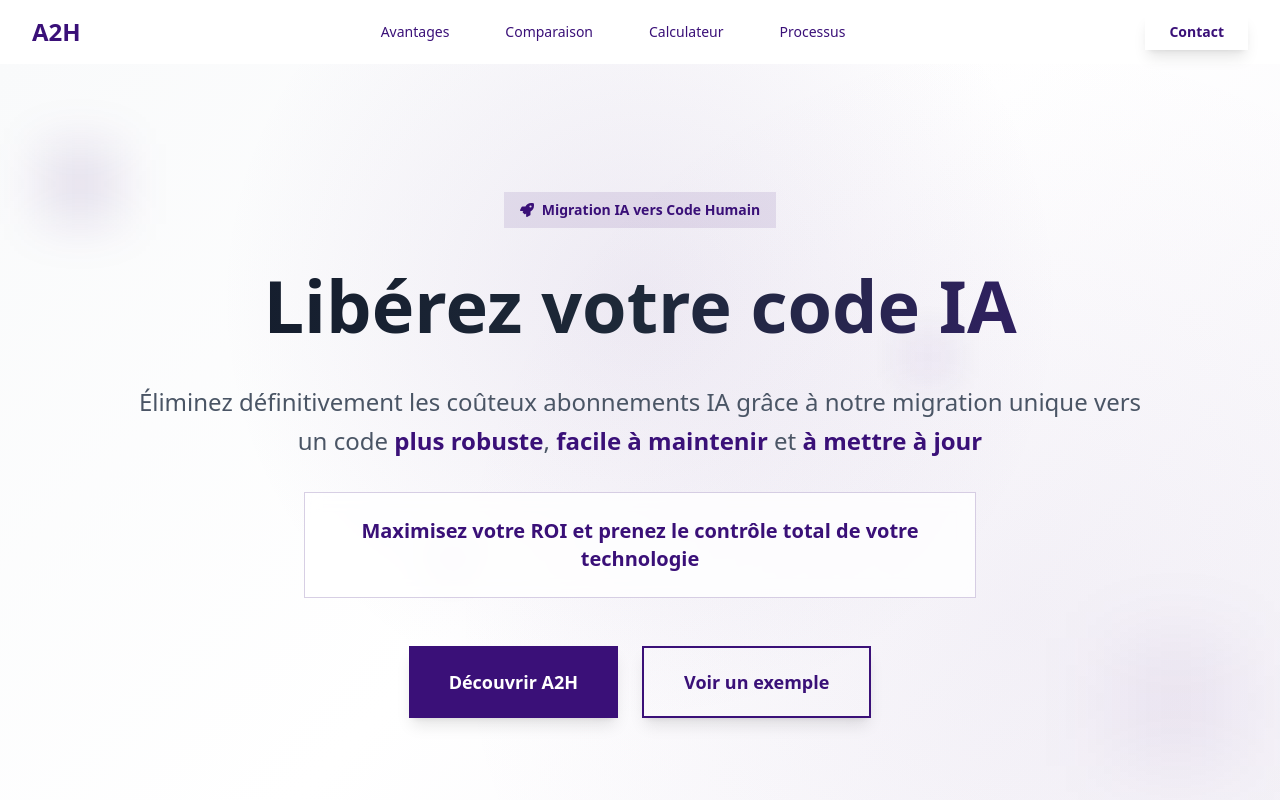
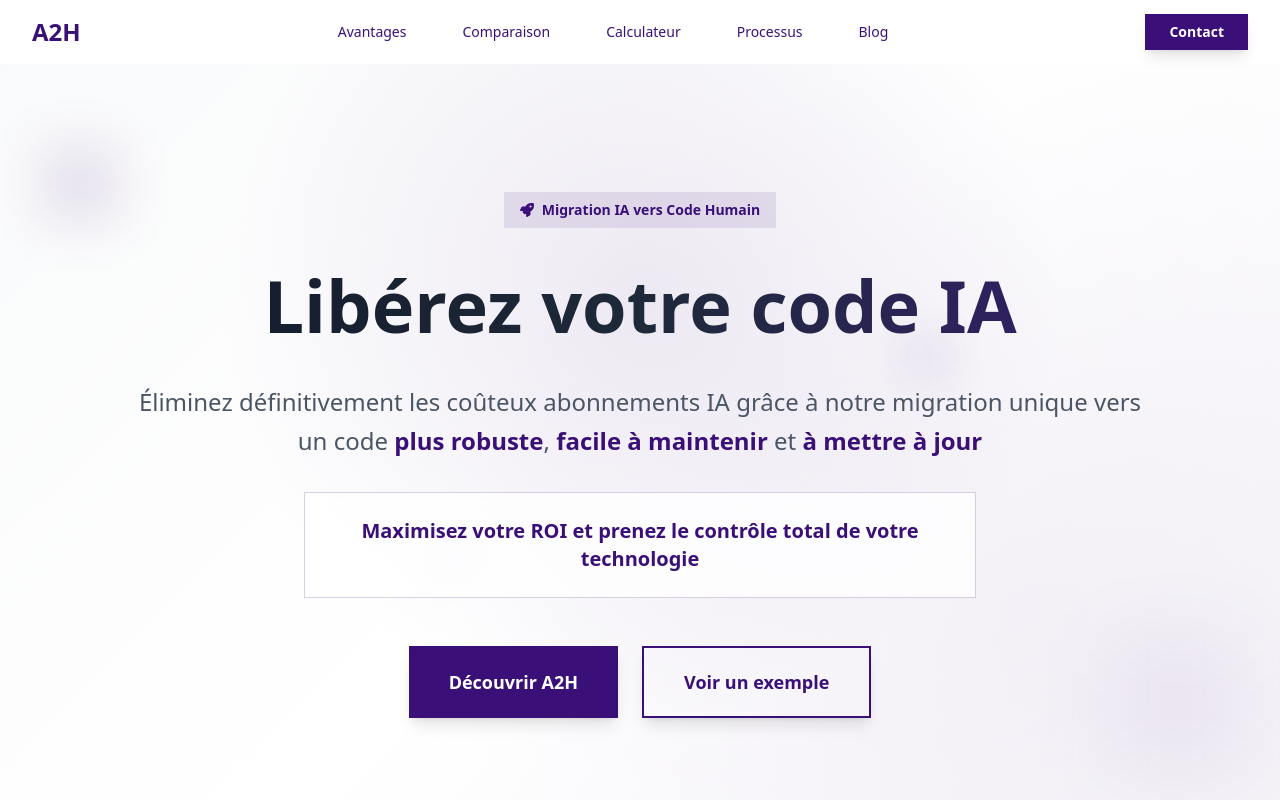
Before and after one commit to AI2HU/lp, a Next.js app: page / in a window 1280 px wide. Shown: the top 800 px of the page. Built offline with nearby package versions, Linux system fonts and the light colour scheme.

Commit message:
Updates Nav styles

```diff
--- a/src/component/Nav.tsx
+++ b/src/component/Nav.tsx
@@ -1,6 +1,7 @@
 "use client";
 
 import { useState, useEffect, useMemo } from "react";
+import Link from "next/link";
 
 export function Nav() {
   const [isMenuOpen, setIsMenuOpen] = useState(false);
@@ -13,6 +14,8 @@ export function Nav() {
     { id: "pricing-calculator", label: "Calculateur" },
     { id: "process", label: "Processus" }
   ], []);
+
+  const blogItem = { href: "/blog", label: "Blog" };
 
   useEffect(() => {
     const handleScroll = () => {
@@ -78,6 +81,12 @@ export function Nav() {
                   {item.label}
                 </button>
               ))}
+              <Link
+                href={blogItem.href}
+                className="px-4 py-2 text-sm font-medium transition-all duration-300 text-accent hover:bg-accent/5"
+              >
+                {blogItem.label}
+              </Link>
             </div>
           </div>
 
@@ -85,11 +94,7 @@ export function Nav() {
           <div className="hidden md:block">
             <button
               onClick={() => scrollToSection("contact")}
-              className={`px-6 py-2 text-sm font-semibold transition-all duration-300 shadow-lg hover:shadow-xl transform hover:-translate-y-0.5 ${
-                isScrolled
-                  ? 'bg-accent text-white hover:bg-accent/90'
-                  : 'bg-white text-accent hover:bg-accent hover:text-white'
-              }`}
+              className="px-6 py-2 text-sm font-semibold transition-all duration-300 shadow-lg hover:shadow-xl transform hover:-translate-y-0.5 bg-accent text-white hover:bg-accent/90"
             >
               Contact
             </button>
@@ -138,6 +143,13 @@ export function Nav() {
                   {item.label}
                 </button>
               ))}
+              <Link
+                href={blogItem.href}
+                className="block px-3 py-2 text-base font-medium w-full text-left transition-all duration-300 text-gray-700 hover:text-accent hover:bg-accent/10"
+                onClick={() => setIsMenuOpen(false)}
+              >
+                {blogItem.label}
+              </Link>
               <button
                 onClick={() => scrollToSection("contact")}
                 className="bg-accent text-white block px-3 py-2 text-base font-medium w-full text-left hover:bg-accent/90 transition-all duration-300 shadow-lg"
```
